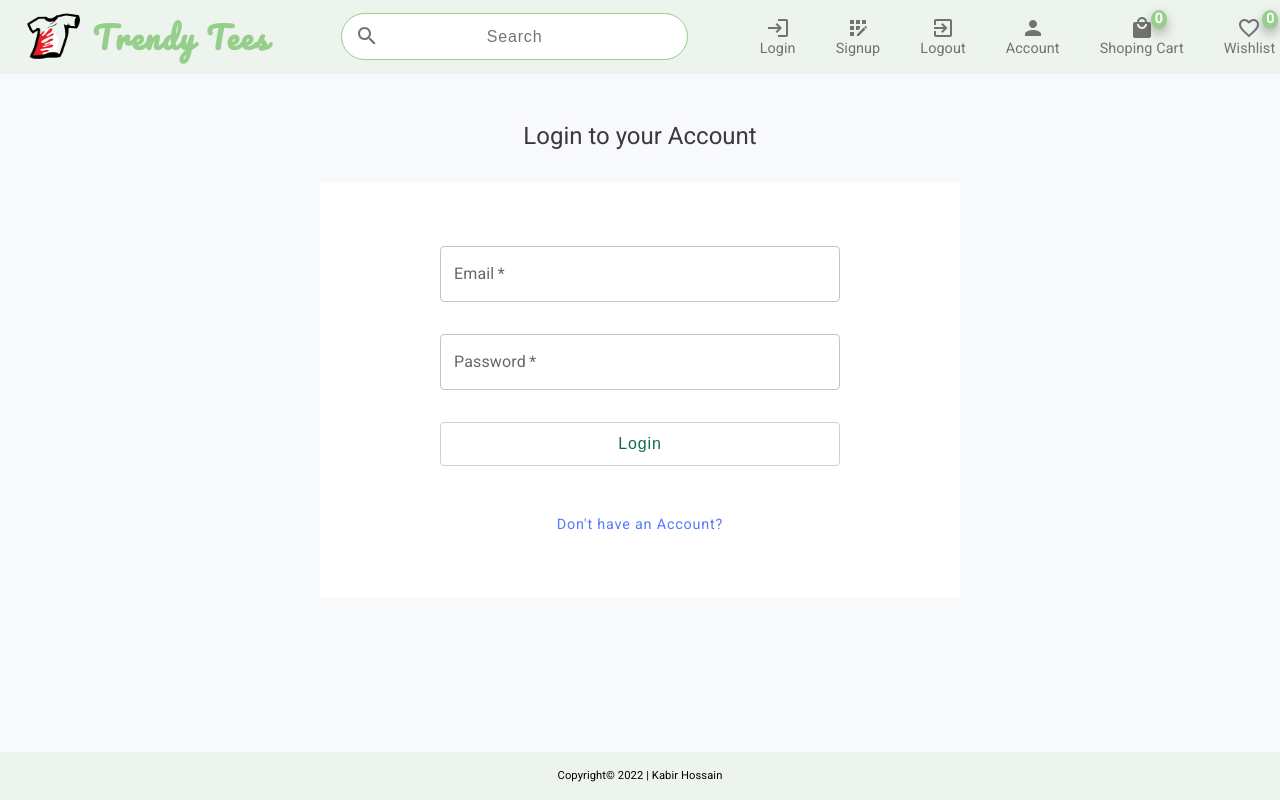
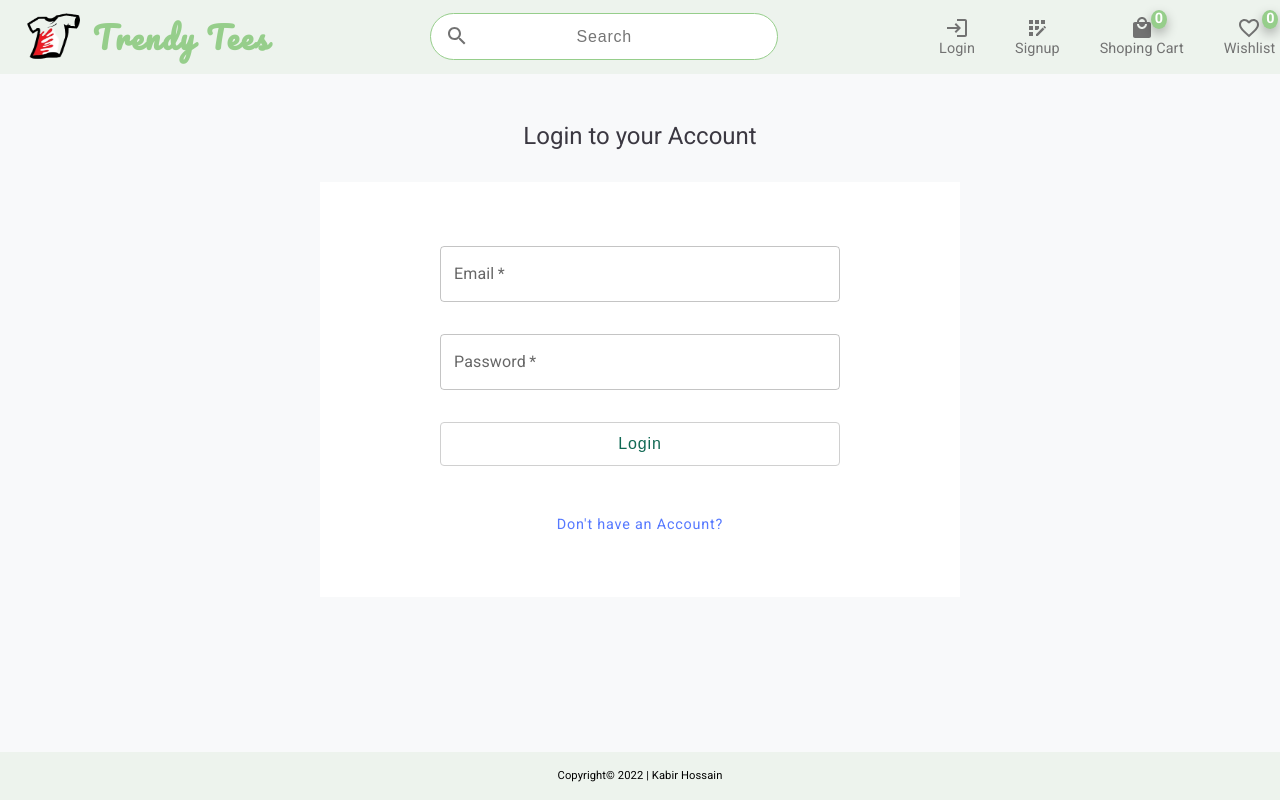
Before and after one commit to kobir1989/client, a React (Create React App) app: page /login in a window 1280 px wide. Built offline with nearby package versions, Linux system fonts and the light colour scheme.

Commit message:
logout and navbar conditions added

```diff
--- a/src/App.js
+++ b/src/App.js
@@ -5,17 +5,18 @@ import Login from './pages/Login/Login';
 import Signup from './pages/Signup/Signup';
 import UserProfile from './pages/userProfile/UserProfile';
 import Admin from './pages/Admin/Admin';
+import { isAuth } from './helper/authHelper';
 
 const App = () => {
+  const {userInfo} = isAuth()
   return (
     <Routes>
       <Route path='/' element={<Home />} />
       <Route path='/login' element={<Login />} />
       <Route path='/signup' element={<Signup />} />
-      <Route path='/admin' element={<Admin />} />
-      <Route path='/profile' element={<UserProfile />} />
+      {userInfo?.role === "ADMIN" && <Route path='/admin' element={<Admin />} />}
+      {isAuth() && <Route path='/profile' element={<UserProfile />} />}
     </Routes>
-
   );
 }
 
--- a/src/components/navbar/Navbar.js
+++ b/src/components/navbar/Navbar.js
@@ -1,17 +1,26 @@
 import * as React from 'react';
-import IconButton from '@mui/material/IconButton';
-import MenuIcon from '@mui/icons-material/Menu';
+// import MenuIcon from '@mui/icons-material/Menu';
 import styles from "./Nav.module.scss"
 import LoginIcon from '@mui/icons-material/Login';
 import ExitToAppIcon from '@mui/icons-material/ExitToApp';
-import PersonIcon from '@mui/icons-material/Person';
+import Avatar from '@mui/material/Avatar';
 import FavoriteBorderIcon from '@mui/icons-material/FavoriteBorder';
 import LocalMallIcon from '@mui/icons-material/LocalMall';
 import AppRegistrationIcon from '@mui/icons-material/AppRegistration';
 import SearchIcon from '@mui/icons-material/Search';
-import { Link } from 'react-router-dom';
+import { Link, useNavigate } from 'react-router-dom';
+import { signOut } from "../../helper/fetchApiData";
+import { isAuth } from "../../helper/authHelper";
+import AdminPanelSettingsIcon from '@mui/icons-material/AdminPanelSettings';
 
 const Navbar = () => {
+  const navigate = useNavigate()
+  const { userInfo } = isAuth()
+  console.log(userInfo)
+  const logoutHandler = () => {
+    signOut()
+    navigate("/login")
+  }
   return (
     <div className={styles.nav_Wrapper}>
       <nav className={styles.nav}>
@@ -28,18 +37,20 @@ const Navbar = () => {
           </form>
         </div>
         <ul className={styles.nav_links_list}>
+
+          {!isAuth() && (
+            <>
               <Link to={"/login"}>
                 <li>Login <LoginIcon /></li>
               </Link>
               <Link to={"/signup"}>
                 <li>Signup <AppRegistrationIcon /></li>
               </Link>
-          <Link to={"logout"}>
-            <li> Logout <ExitToAppIcon /></li>
-          </Link>
-          <Link to={"/profile"}>
-            <li>Account <PersonIcon /></li>
-          </Link>
+            </>
+          )}
+
+          {userInfo?.role !== "ADMIN" &&
+            <>
               <li className={styles.cart}>
                 Shoping Cart
                 <span className={styles.count}>0</span> <LocalMallIcon />
@@ -48,6 +59,22 @@ const Navbar = () => {
                 Wishlist
                 <span className={styles.count} style={{ right: "-0.2rem" }}>0</span><FavoriteBorderIcon />
               </li>
+            </>
+          }
+
+          {isAuth() && (
+            <>
+              <Link to={"/profile"}>
+                {userInfo?.role === "USER" ?
+                  <li>{userInfo?.name || "Account"} <Avatar sx={{ background: "#96ce8b" }}>N</Avatar>
+                  </li>
+                  :
+                  <li>Admin <AdminPanelSettingsIcon /></li>
+                }
+              </Link>
+              <li onClick={logoutHandler}> Logout <ExitToAppIcon /></li>
+            </>
+          )}
         </ul>
       </nav>
     </div>
--- a/src/helper/fetchApiData.js
+++ b/src/helper/fetchApiData.js
@@ -64,3 +64,18 @@ export const fetchPutRequest = async ({ url }) => {
 export const fetchDeleteRequest = async ({ url }) => {
     const response = axios.delete()
 }
+
+//Signout
+export const signOut = async () => {
+    try {
+        if (typeof window !== "undefined") {
+            localStorage.removeItem("token");
+            const response = await axios.get(`http://localhost:5000/api/auth/logout`);
+            if (response.status === 200) {
+                toast.success("You are logged out")
+            }
+        }
+    } catch (err) {
+        console.log(err)
+    }
+}
```
Lines whose indentation alone changed are shown as unchanged.
